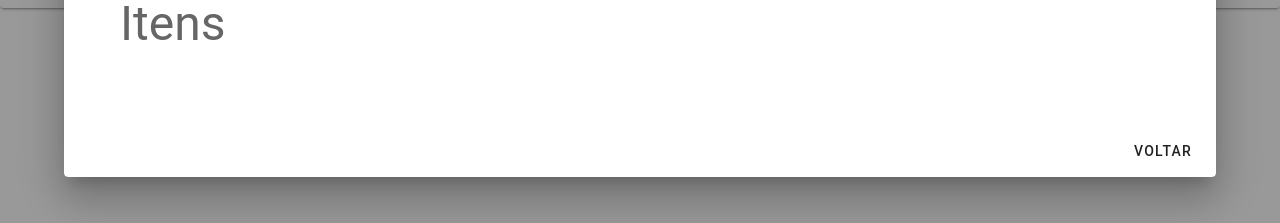
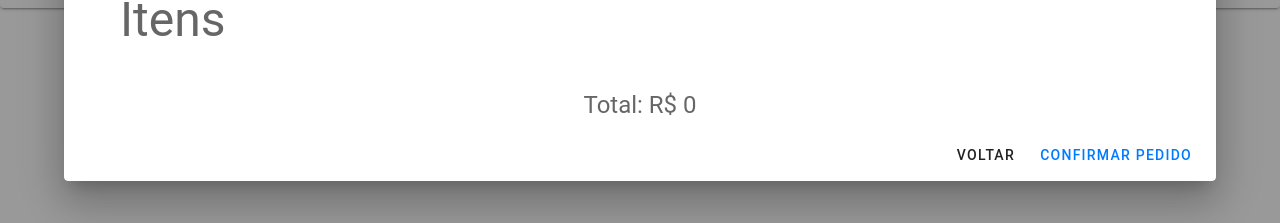
Before and after one commit to DiuariMolinari/fast-snack-front, a Vue app: page / in a window 1280 px wide. Both pictures are taken after a click on the button 1118 px from the left and 32 px from the top of the page. Shown: the part 360-583 px from the top of the page. Built offline with nearby package versions, Linux system fonts and the light colour scheme; a small style sheet from the web is missing.

Commit message:
Ajuste no carrinho de compras: adicionando totalizador do valor final do pedidio.

```diff
--- a/src/components/CartModal.vue
+++ b/src/components/CartModal.vue
@@ -22,8 +22,7 @@
                                                     <div class="text-h5 pa-2 ms-10">
                                                         {{ food.title }}
                                                     </div>
-                                                    <v-spacer>
-                                                    </v-spacer>
+                                                    <v-spacer></v-spacer>
                                                     <div class="text-h5 me-16" >
                                                         {{ "R$ " + food.price * food.amount }}
                                                     </div>
@@ -51,11 +50,23 @@
                                             </v-card>
                                         </v-col>
                                     </div>
+                                    <v-row justify="space-around">
+                                        <v-spacer></v-spacer>
+                                        <div class="text-h5">
+                                            <span>Total: R$ {{ total }}</span>
+                                        </div>
+                                        <v-spacer></v-spacer>
+                                    </v-row>
+                            </v-card-text>
 
-                            </v-card-text>
+
+
                             <v-card-actions class="justify-end">
                                 <v-btn text @click="dialog.value = false">
                                     Voltar
+                                </v-btn>
+                                <v-btn text @click="confirmRequest()" color="primary">
+                                    Confirmar Pedido
                                 </v-btn>
                             </v-card-actions>
                         </v-card>
@@ -69,13 +80,20 @@ export default {
     data: () => ({
         foodList: [
 
-        ]
+        ],
     }),
+    computed:{
+        total(){
+            var total = 0;
+            if(this.foodList.length > 0)
+            {
+                this.foodList.map(f => total += f.amount * f.price)
+            }
+            return total;
+        }
+    },
     props: {
-        isNewCard: {
-          type: Boolean,
-          default: false,
-        }
+
     },
     methods: {
         addAmount(food) {
@@ -90,6 +108,9 @@ export default {
         removeItem(food){
             this.foodList = this.foodList.filter(f => f.id != food.id)
         },
+        confirmRequest(){
+
+        }
     },
     mounted(){
         this.$root.$on('addToCart', (food) => {
```
